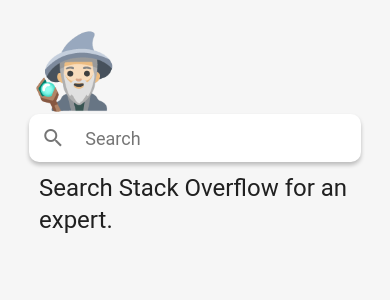
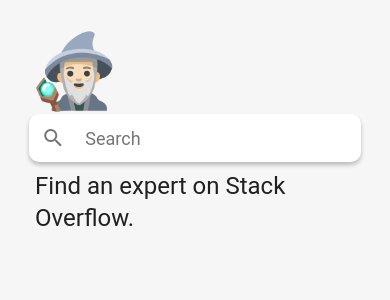
Before and after one commit to brodieheywood/help-plz, a React Native app: screen / in a window 390 px wide. Shown: the top 300 px of the page. Built offline with nearby package versions, Linux system fonts and the light colour scheme.

Commit message:
Trim valid query of whitespace.

```diff
--- a/src/Components/ExplainerText.js
+++ b/src/Components/ExplainerText.js
@@ -10,10 +10,10 @@
   const initialRender = useRef(true);
   useEffect(() => {
     if (initialRender.current) {
-      setExplainerTextString('Search Stack Overflow for an expert.');
+      setExplainerTextString('Find an expert on Stack Overflow.');
       initialRender.current = false;
     } else if (searchQuery) {
-      setExplainerTextString(`${searchQuery} experts:`);
+      setExplainerTextString(`${searchQuery.trim()} experts:`);
     }
   }, [searchQuery]);
 
@@ -22,8 +22,9 @@
 
 const styles = StyleSheet.create({
   text: {
-    marginLeft: '10%',
-    marginVertical: '2.5%',
+    marginBottom: '2.5%',
+    marginLeft: '9%',
+    marginTop: '2%',
   },
 });
 
```
